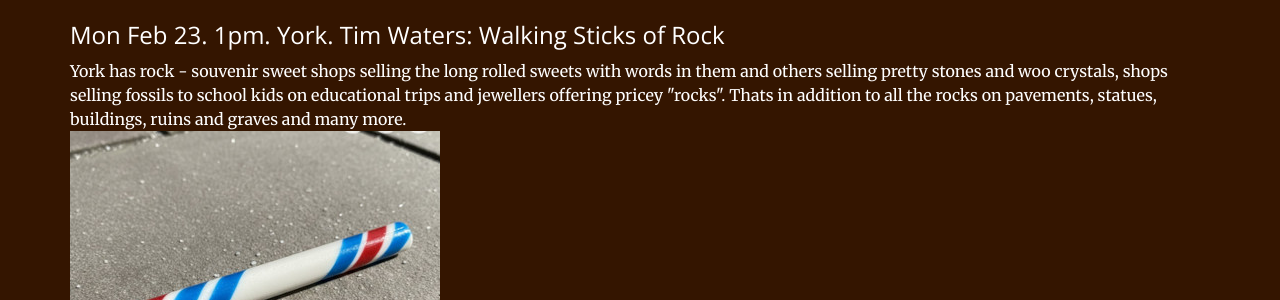
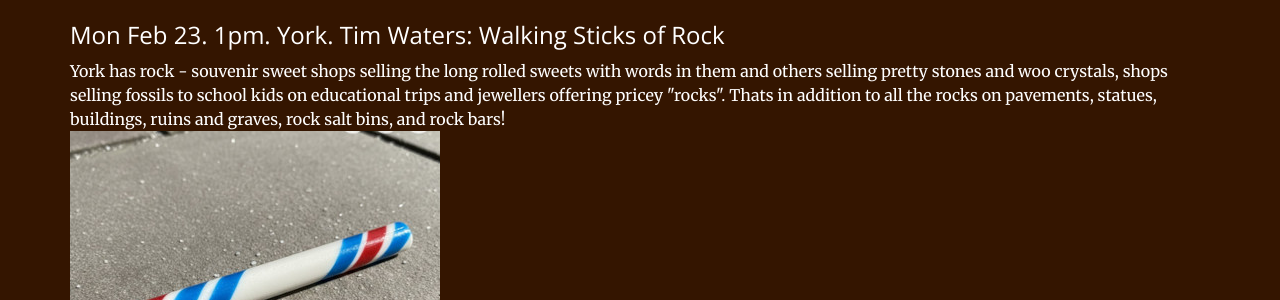
Before and after one commit to timwaters/terminalia, a Jekyll site: the page built from index.html, in a window 1280 px wide and 900 px high, scrolled down 5170 px. Shown: the part 199-499 px from the top of the window. Built offline with Jekyll 4.4.1, drawn with Linux system fonts in a browser that asks for light colours.

Commit message:
update my event

```diff
--- a/_includes/events.html
+++ b/_includes/events.html
@@ -147,7 +147,7 @@ boundaries of the historic city </h3>
 
 
         <p class="text">
-        York has rock - souvenir sweet shops selling the long rolled sweets with words in them and others selling pretty stones and woo crystals, shops selling fossils to school kids on educational trips and jewellers offering pricey "rocks". Thats in addition to all the rocks on pavements, statues, buildings, ruins and graves and many more.<br />
+        York has rock - souvenir sweet shops selling the long rolled sweets with words in them and others selling pretty stones and woo crystals, shops selling fossils to school kids on educational trips and jewellers offering pricey "rocks". Thats in addition to all the rocks on pavements, statues, buildings, ruins and graves, rock salt bins, and rock bars!<br />
           <img src="/img/past/2026/rock.jpg" />
         <br />
 
```
